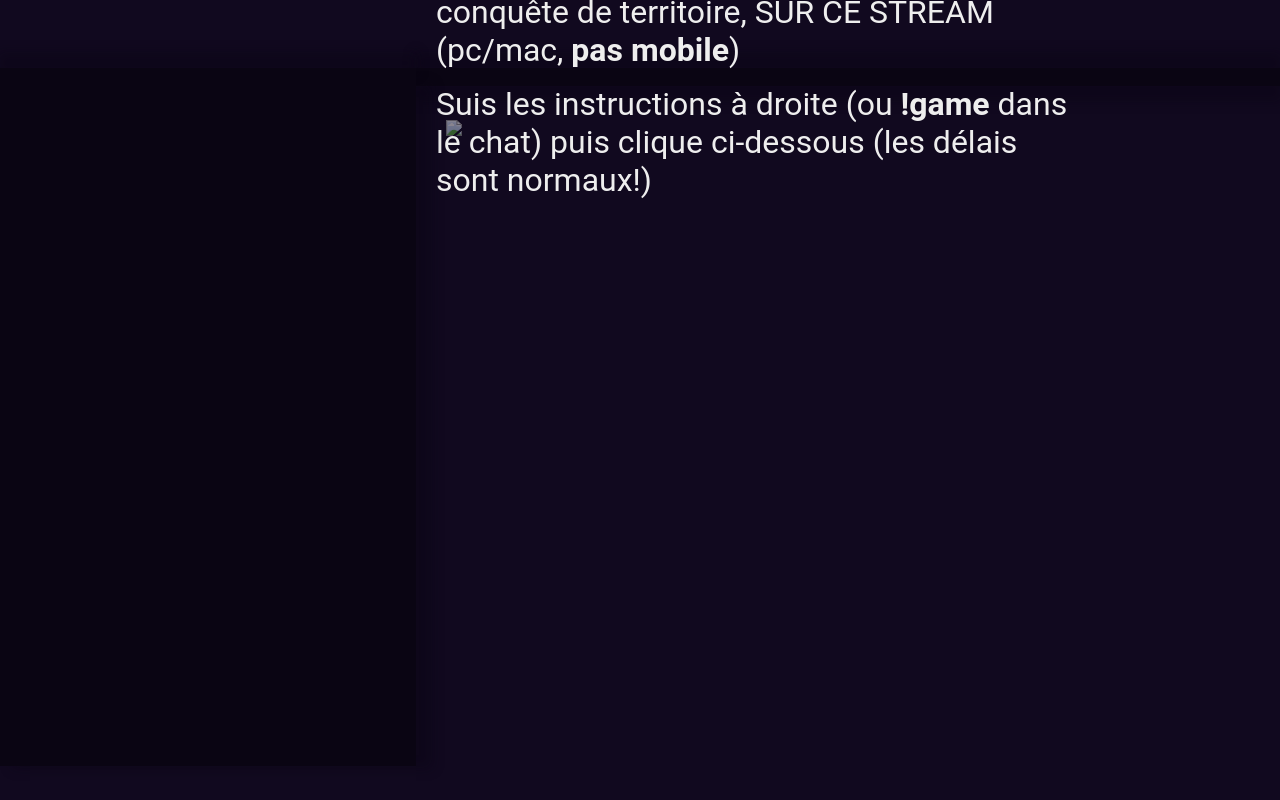
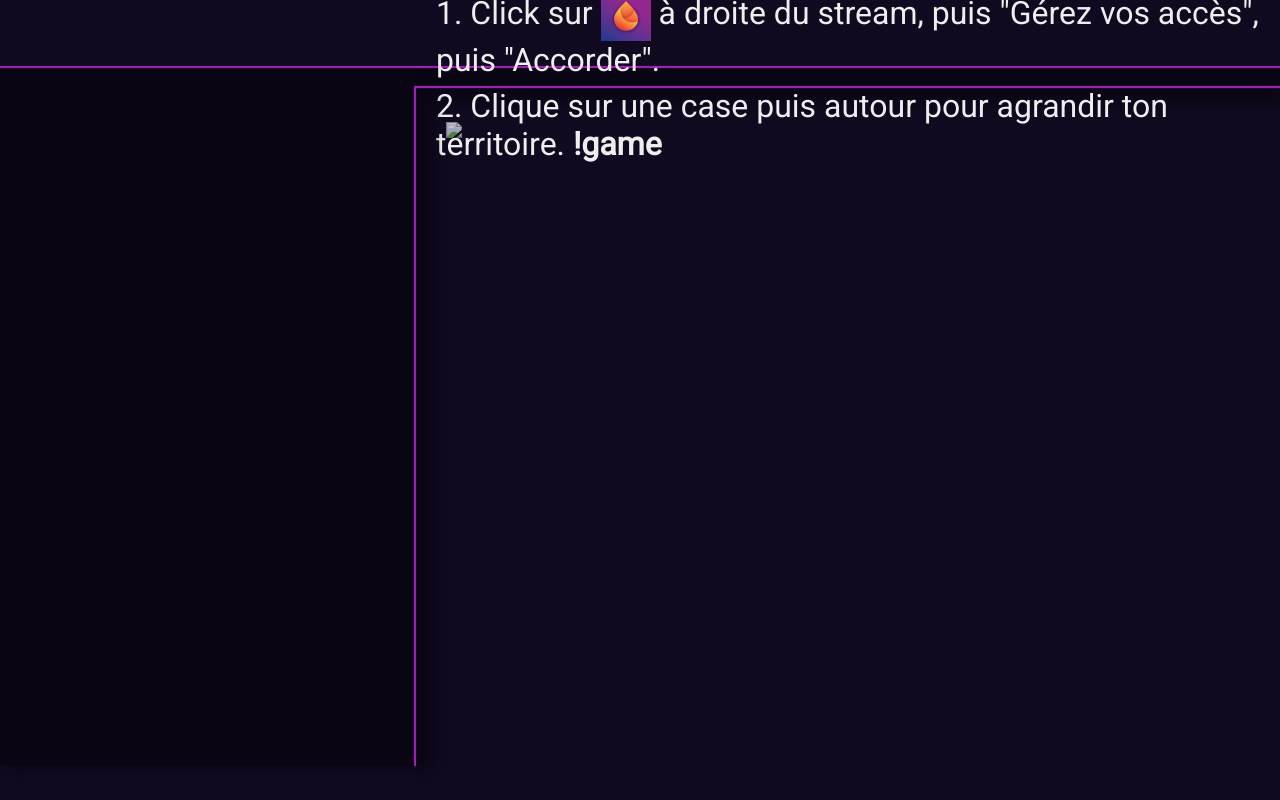
Before and after one commit to twidi/hexpo, a Django app: template package/src/hexpo_game/core/templates/core/index.html in a window 1280 px wide. Run offline with Django 4.2, Linux system fonts and the light colour scheme; the template is opened without the code that fills it, so the values that code supplies are empty.

Commit message:
feature: Rework layout

```diff
--- a/package/src/hexpo_game/core/click_handler.py
+++ b/package/src/hexpo_game/core/click_handler.py
@@ -10,7 +10,7 @@ COORDINATES: dict[str, tuple[tuple[int, int], tuple[int, int]]] = {  # ((left, t
     "action-btn-defend": ((102, 192), (184, 232)),
     "action-btn-grow": ((194, 192), (276, 232)),
     "action-btn-bank": ((286, 192), (368, 232)),
-    "grid-area": ((416 + 30, 182 + 34), (2226, 1224)),
+    "grid-area": ((416 + 30, 184 + 34), (2226, 1224)),
 }
 
 
--- a/package/src/hexpo_game/core/statics/style.css
+++ b/package/src/hexpo_game/core/statics/style.css
@@ -6,17 +6,20 @@ html, body {
     overflow: hidden;
 }
 :root {
-    --grid-opacity: 0.5;
+    --grid-opacity: 0.75;
     --text-color: #eee;
     --bright-color: #ae15c8;
     --shell-background: #0a0513;
-    --shell-shadow: #0a051366
+    --shell-shadow: #0a0513cc;
 }
 body {
     background-color: #11091f;
-    font-size: 16px;
+    font-size: 18px;
     color: var(--text-color);
     font-family: 'Roboto', sans-serif;
+}
+p {
+    margin: 0;
 }
 
 #main-container {
@@ -51,6 +54,7 @@ body#page-players #main-container {
 
 #empty-top {
     grid-area: empty-top;
+    border-bottom: solid 2px var(--bright-color);
 }
 #empty-bottom {
     grid-area: empty-bottom;
@@ -59,12 +63,18 @@ body#page-players #main-container {
     padding-left: 20px;
     padding-right: 20px;
     display: flex;
-    justify-content: space-between;
+    justify-content: center;
     align-items: center;
     grid-area: top-bar;
     background-color: var(--shell-background);
-    box-shadow: 0 14px 11px 2px var(--shell-shadow), 0 -14px 11px 2px var(--shell-shadow);
+    box-shadow: 0 14px 11px 2px var(--shell-shadow);
     font-size: 32px;
+}
+#instructions {
+    grid-area: instructions;
+    display: flex;
+    flex-direction: column;
+    gap: 8px;
 }
 
 #main-name {
@@ -86,30 +96,10 @@ body#page-players #main-container {
     transform: rotate(-9deg)
 }
 
-#top-bar .extension {
-    width: 7.5em;
-    display: grid;
-    grid-template-columns: 50px 1fr;
-    grid-template-rows: repeat(2, 1fr);
-    grid-column-gap: 10px;
-    grid-row-gap: 0;
-    grid-template-areas:
-        "icon manage"
-        "icon accept";
-    align-items: center;
-    text-align: right;
-}
-#top-bar p {
-    margin: 0;
-}
-#top-bar p ~ p {
-    margin-top: 16px;
-}
 
 #top-left-corner {
     grid-area: top-left-corner;
     background-color: var(--shell-background);
-    box-shadow: 0 -14px 11px 2px var(--shell-shadow);
     z-index: 1;
 }
 
@@ -119,6 +109,7 @@ body#page-players #main-container {
     display: flex;
     flex-direction: column;
     box-shadow: 14px 0 11px 2px var(--shell-shadow);
+    border-right: solid 2px var(--bright-color);
 }
 
 #actions {
@@ -212,6 +203,8 @@ body#page-players #main-container {
 .player-name {
     flex-grow: 1;
     text-align: left;
+    max-width: 12em;
+    overflow: hidden;
 }
 .player-nb-tiles {
     width: 2.5em;
@@ -233,6 +226,7 @@ body#page-players #main-container {
     grid-area: grid-area;
     padding-left: 30px;
     padding-top: 34px;
+    border-top: solid 2px var(--bright-color);
 }
 #grid-area.debug {
     font-size: 90;
@@ -244,6 +238,7 @@ body#page-players #main-container {
 
 #right-bar {
     grid-area: right-bar;
+    border-top: solid 2px var(--bright-color);
 }
 #top-bar {
     grid-area: top-bar;
@@ -251,30 +246,3 @@ body#page-players #main-container {
 #bottom-bar {
     grid-area: bottom-bar;
 }
-
-.extension {
-  animation: 2s linear infinite condemed_blink_effect;
-  transform: translateY(20px) translateX(-50px);
-}
-@-webkit-keyframes condemed_blink_effect {
-  0% {
-    visibility: hidden;
-  }
-  50% {
-    visibility: hidden;
-  }
-  100% {
-    visibility: visible;
-  }
-}
-@keyframes condemed_blink_effect {
-  0% {
-    visibility: hidden;
-  }
-  50% {
-    visibility: hidden;
-  }
-  100% {
-    visibility: visible;
-  }
-}
--- a/package/src/hexpo_game/core/templates/core/include_players.html
+++ b/package/src/hexpo_game/core/templates/core/include_players.html
@@ -3,14 +3,12 @@
         <div class="player-color"></div>
         <div class="player-rank">{{ player.rank }}</div>
         <div class="player-info">
-            <div class="player-name">
-                <span>{{ player.name }}</span>
-            </div>
+            <div class="player-name">{{ player.name }}</div>
             <div class="player-nb-tiles">{{ player.nb_tiles }}</div>
             <div class="player-percent-tiles">{{ player.percent_tiles }}</div>
         </div>
         <div class="player-extra">
-            (total: {{ player.nb_games }} essai{{ player.nb_games|pluralize }},  {{ player.nb_kills }} kill{{ player.nb_kills|pluralize }}, {{ player.nb_actions }} case{{ player.nb_actions|pluralize }})
+            (total: {{ player.nb_games }} départ{{ player.nb_games|pluralize }},  {{ player.nb_kills }} kill{{ player.nb_kills|pluralize }}, {{ player.nb_actions }} case{{ player.nb_actions|pluralize }})
         </div>
     </div>
 {% endfor %}
--- a/package/src/hexpo_game/core/templates/core/index.html
+++ b/package/src/hexpo_game/core/templates/core/index.html
@@ -1,21 +1,17 @@
 <html>
     <head>
         <title>Hexpocalypse Later</title>
+        <link href='https://fonts.googleapis.com/css?family=Roboto' rel='stylesheet'>
         <link rel="stylesheet" type="text/css" href="/statics/style.css?ts={{ timestamp }}">
     </head>
     <body data-reload="{% if reload %}true{% else %}false{% endif %}" id="page-index">
         <div id="main-container">
             <div id="empty-top"></div>
             <div id="top-bar">
-                <div>
-                    <p>Joue à <span id="main-name">Hexpocalypse <span id="main-name-later">Later</span> Faster</span>, un jeu de conquête de territoire, SUR CE STREAM (pc/mac, <strong>pas mobile</strong>)</p>
-                    <p>Suis les instructions à droite (ou <strong>!game</strong> dans le chat) puis clique ci-dessous (les délais sont normaux!)</p>
+                <div id="instructions">
+                    <p>1. Click sur <img style="vertical-align: middle"" width="50" height="50" src="/statics/extension-heat.png" style="grid-area: icon;"/> à droite du stream, puis "Gérez vos accès", puis "Accorder".</p>
+                    <p>2. Clique sur une case puis autour pour agrandir ton territoire. <strong>!game</strong></p>
                 </div>
-                <p class="extension">
-                    <img width="50" height="50" src="/statics/extension-heat.png" style="grid-area: icon;"/>
-                    <span style="grid-area: manage;">&#x27A1; Accès	&#x21B4;</span>
-                    <span style="grid-area: accept;">️Accorder</span>
-                </p>
             </div>
             <div id="top-left-corner"></div>
             <div id="left-bar">
```
